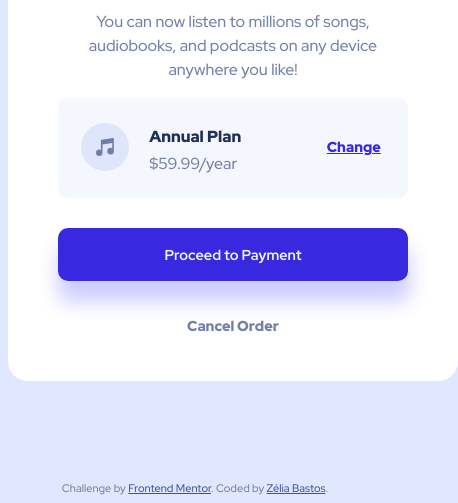
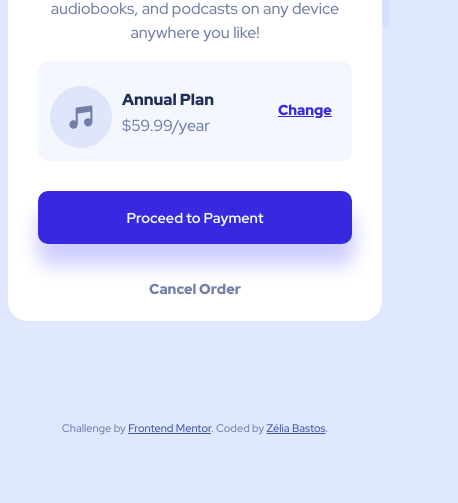
Before and after one commit to ZeliaBastos/order-summary, a plain HTML site: page index.html in a window 390 px wide. Shown: the part 409-912 px from the top of the page, 458 px wide, since content can reach past the window. After the commit the page ends 852 px from the top, so only its background shows below. Drawn offline with Linux system fonts and the light colour scheme.

Commit message:
para mobile

```diff
--- a/css/estilo.css
+++ b/css/estilo.css
@@ -8,7 +8,7 @@ body {
 }
 .container {
   background-color: white;
-  width: 450px;
+  max-width: 450px;
   height: 690px;
   border-radius: 20px;
   margin: auto;
@@ -58,6 +58,7 @@ h2 {
 }
 .container img {
   border-radius: 20px 20px 0px 0px;
+  width: 100%;
 }
 .regiao {
   background-color: hsl(225, 100%, 98%);
@@ -93,3 +94,11 @@ h2 {
 .attribution a {
   color: hsl(228, 45%, 44%);
 }
+@media (max-width: 720px) {
+  .text {
+    margin: 40px 30px;
+  }
+  .container {
+    height: 630px;
+  }
+}
```
Also changed, not shown: 2 other files.
